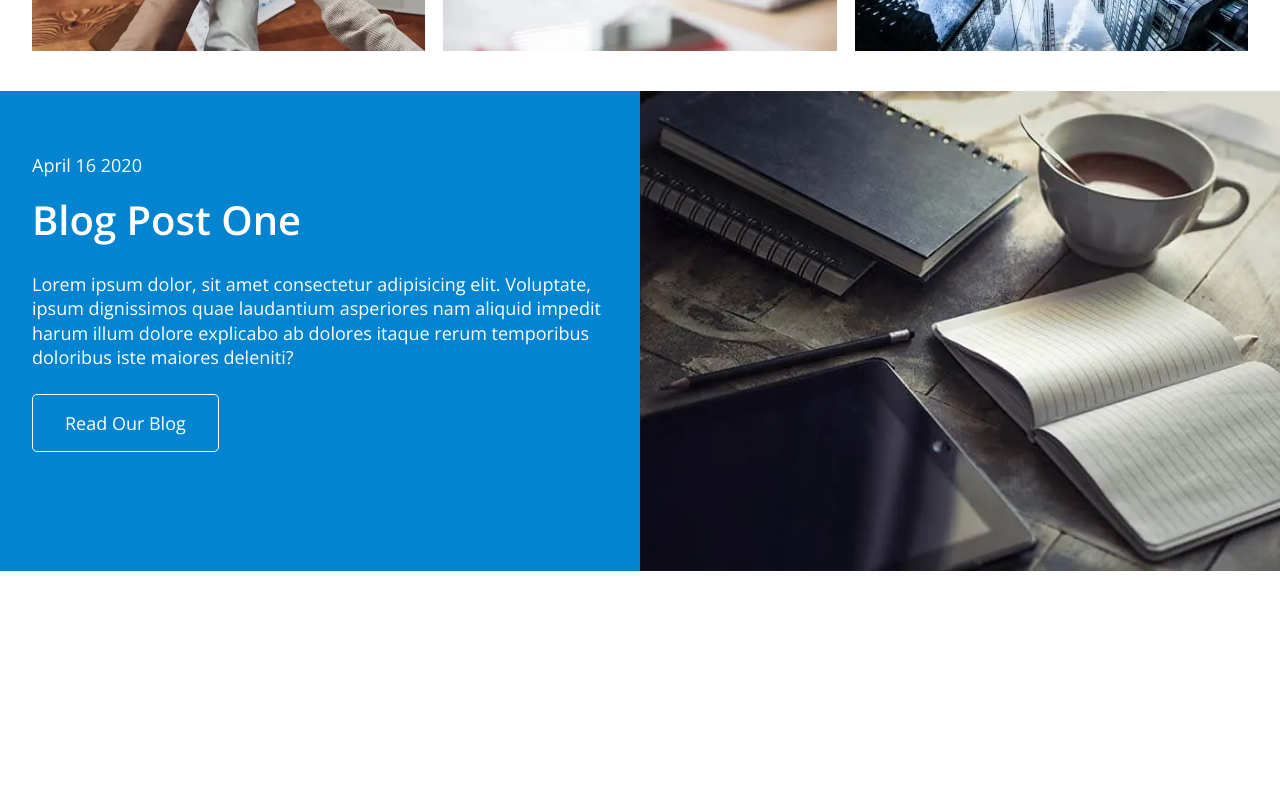
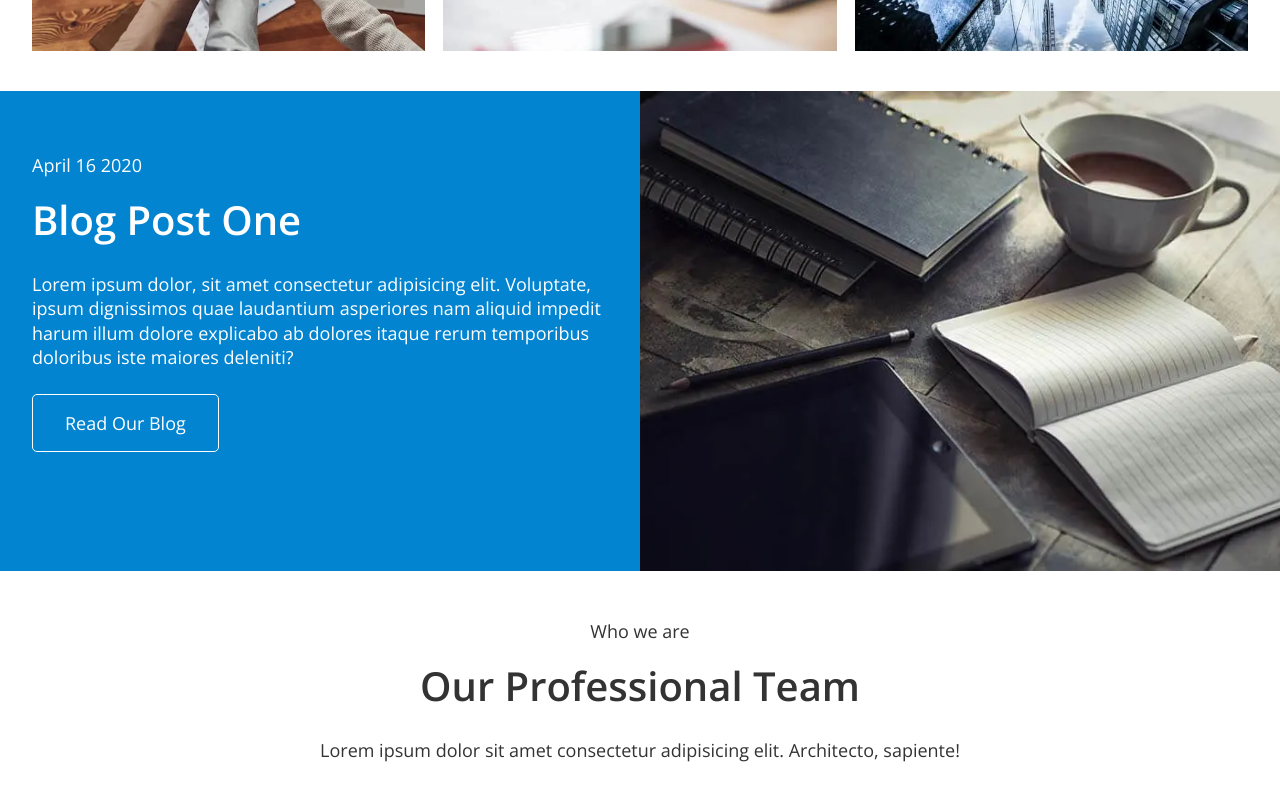
Before and after one commit to ElenaDiachenko/finance-ledger-test, a React (Vite) app: page / in a window 1280 px wide. Shown: the part 2175-2975 px from the top of the page. Before the commit the page ends 2746 px from the top, so only its background shows below. Built offline with nearby package versions, Linux system fonts and the light colour scheme.

Commit message:
Header Contact

```diff
--- a/src/App.tsx
+++ b/src/App.tsx
@@ -1,4 +1,4 @@
-import { About, Header, Hero, Blog, Cases } from './components';
+import { About, Header, Hero, Blog, Cases, Contact } from './components';
 
 const App = () => {
  return (
@@ -9,6 +9,7 @@ const App = () => {
     <About />
     <Cases />
     <Blog />
+    <Contact />
    </main>
   </>
  );
--- /dev/null
+++ b/src/components/Contact/index.tsx
@@ -0,0 +1,20 @@
+import 'yet-another-react-lightbox/styles.css';
+import 'yet-another-react-lightbox/plugins/captions.css';
+import { Container, SectionTitle, SectionWithContainer } from 'components/ui';
+import { ContentBox, Desc, SubTitle } from './styles';
+
+const Contact = () => {
+ return (
+  <SectionWithContainer id={'contact'}>
+   <Container>
+    <ContentBox>
+     <SubTitle>Who we are</SubTitle>
+     <SectionTitle>Our Professional Team</SectionTitle>
+     <Desc>Lorem ipsum dolor sit amet consectetur adipisicing elit. Architecto, sapiente!</Desc>
+    </ContentBox>
+   </Container>
+  </SectionWithContainer>
+ );
+};
+
+export default Contact;
--- /dev/null
+++ b/src/components/Contact/styles.ts
@@ -0,0 +1,31 @@
+import styled from 'styled-components';
+
+export const ContentBox = styled.div`
+ text-align: center;
+ margin-bottom: 30px;
+`;
+
+export const SubTitle = styled.p`
+ margin-bottom: 16px;
+`;
+
+export const Desc = styled.p`
+ margin-top: 24px;
+`;
+
+export const NavigateButton = styled.div`
+ opacity: 0;
+ &:hover {
+  opacity: 1;
+  padding-top: calc(100vh / 6);
+  padding-bottom: calc(100vh / 6);
+ }
+`;
+
+export const StyledNext = styled(NavigateButton)`
+ padding-left: calc(100vw / 4);
+`;
+
+export const StyledPrev = styled(NavigateButton)`
+ padding-right: calc(100vw / 4);
+`;
--- a/src/components/index.ts
+++ b/src/components/index.ts
@@ -3,5 +3,6 @@ import Hero from './Hero';
 import About from './About';
 import Blog from './Blog';
 import Cases from './Cases';
+import Contact from './Contact';
 
-export { Header, Hero, About, Blog, Cases };
+export { Header, Hero, About, Blog, Cases, Contact };
```
